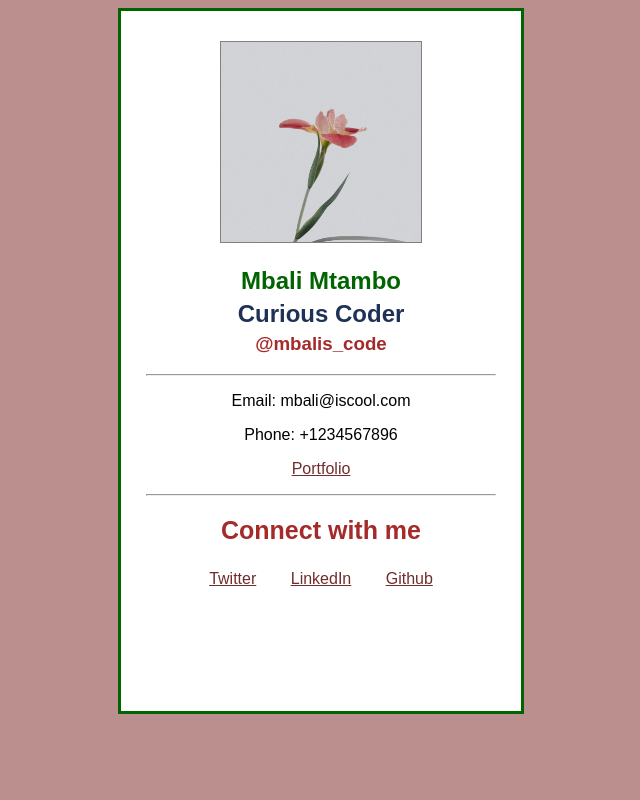
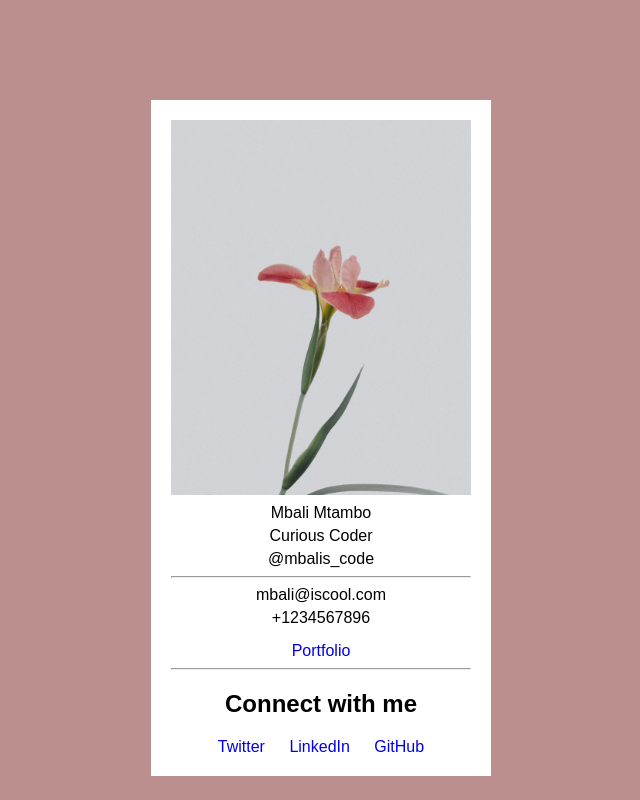
Before and after one commit to mbalimade-it/fcc-css-labs, a plain HTML site: page 01_business_card/index.html in a window 1280 px wide. Shown: the whole page, without its empty margins (319-959 px from the left). Drawn offline with Linux system fonts and the light colour scheme.

Commit message:
added business card lab prject

```diff
--- a/01_business_card/index.html
+++ b/01_business_card/index.html
@@ -7,36 +7,32 @@
     <title>Business Card</title>
   </head>
   <body>
-    <main>
-      <section>
-        <img
-          src="images/flower.jpg"
-          alt="flower"
-          width="200px"
-          height="200px"
-        />
+    <div class="business-card">
+      <img
+        src="images/flower.jpg"
+        alt="flower profile image"
+        class="profile-image"
+      />
 
-        <h1>Mbali Mtambo</h1>
-        <h2>Curious Coder</h2>
-        <h3>@mbalis_code</h3>
-      </section>
+      <p class="full-name">Mbali Mtambo</p>
+      <p class="designation">Curious Coder</p>
+      <p class="company">@mbalis_code</p>
+
       <hr />
 
-      <section>
-        <p>Email: mbali@iscool.com</p>
-        <p>Phone: +1234567896</p>
-        <p><a href="#">Portfolio</a></p>
-      </section>
+      <p>mbali@iscool.com</p>
+      <p>+1234567896</p>
+
+      <a href="https://mbaliportfolio.com" class="portfolio-link">Portfolio</a>
+
       <hr />
 
-      <section>
-        <h3 class="connect">Connect with me</h3>
-        <div>
-          <p><a href="#">Twitter</a></p>
-          <p><a href="#">LinkedIn</a></p>
-          <p><a href="#">Github</a></p>
-        </div>
-      </section>
-    </main>
+      <div class="social-media">
+        <h2>Connect with me</h2>
+        <a href="https://twitter.com/" target="_blank">Twitter</a>
+        <a href="https://linkedin.com/" target="_blank">LinkedIn</a>
+        <a href="https://github.com/" target="_blank">GitHub</a>
+      </div>
+    </div>
   </body>
 </html>
--- a/01_business_card/styles.css
+++ b/01_business_card/styles.css
@@ -1,55 +1,44 @@
 body {
-  text-align: center;
+  background-color: rosybrown;
   font-family: Arial, sans-serif;
-  background: rosybrown;
 }
 
-/* main card */
-main {
-  margin: auto;
-  background: white;
-  width: 400px;
-  height: 700px;
-  border: 3px solid darkgreen;
-}
-
-/* image section with texts */
-img {
-  border: 1px solid grey;
-  margin-top: 30px;
-}
-
-h1 {
-  color: darkgreen;
-  margin-bottom: 5px;
-}
-h2 {
-  color: rgb(31, 50, 86);
+/* paragraph spacing */
+p {
   margin-top: 5px;
   margin-bottom: 5px;
 }
-h3 {
-  color: brown;
-  margin-top: 5px;
+
+/* remove underline from all links */
+a {
+  text-decoration: none;
 }
 
-hr {
-  margin-left: 25px;
-  margin-right: 25px;
-  color: grey;
+/* main card styling */
+.business-card {
+  width: 300px;
+  background-color: white;
+  padding: 20px;
+  margin-top: 100px;
+  margin-left: auto;
+  margin-right: auto;
+  text-align: center;
+  font-size: 16px;
 }
 
-/* last section */
-.connect {
-  font-size: 25px;
-  margin-top: 20px;
+/* profile image */
+.profile-image {
+  max-width: 100%;
 }
 
-div p {
+/* portfolio link */
+.portfolio-link {
   display: inline-block;
-  margin: 0 15px;
+  margin-top: 10px;
 }
 
-a {
-  color: rgb(113, 45, 45);
+/* optional spacing for social links */
+.social-media a {
+  display: inline-block;
+  margin: 0 10px;
 }
```
Also changed, not shown: 01_business_card/image.png (added), 1 other file.
